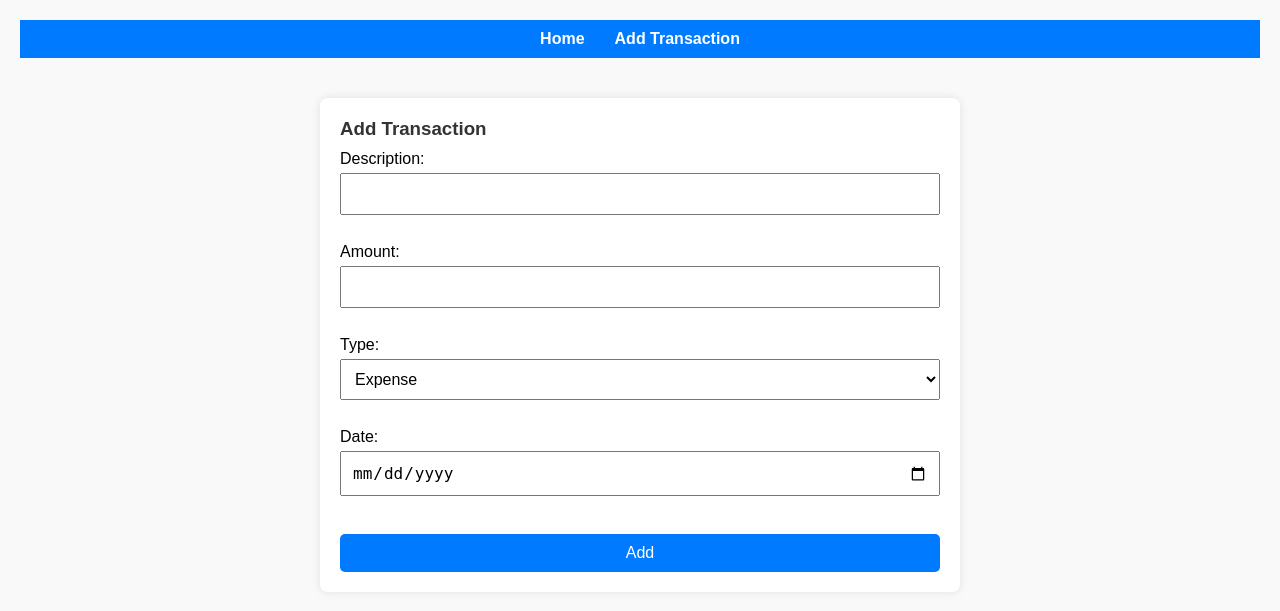
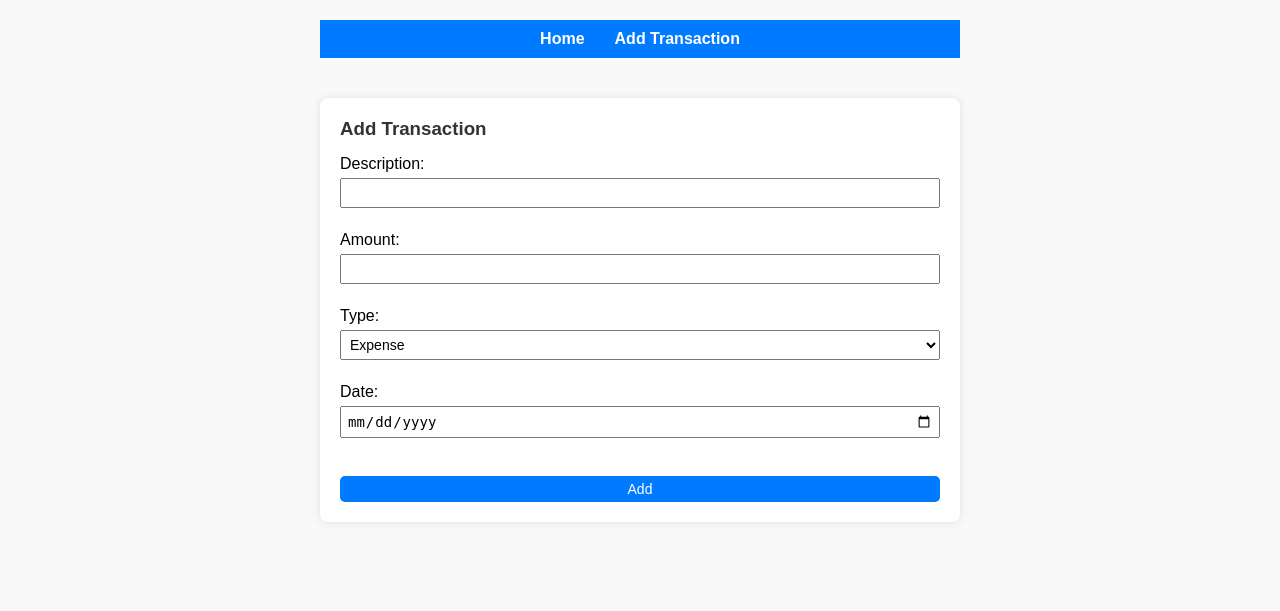
Before and after one commit to lucasnparreira/app_finance, a Flask app: page /add in a window 1280 px wide. Shown: the top 611 px of the page. Run offline with Flask 3, Linux system fonts and the light colour scheme.

Commit message:
fix: Adjusting css (table and form)

```diff
--- a/static/styles.css
+++ b/static/styles.css
@@ -16,6 +16,7 @@ body {
 
 h3 {
     color: #333;
+    padding-bottom: 10px;
 }
 
 form {
@@ -25,13 +26,13 @@ form {
 
 label {
     display: block;
-    margin-top: 10px;
+    margin-top: 5px;
 }
 
 input, select, button {
     margin-top: 5px;
-    padding: 10px;
-    font-size: 16px;
+    padding: 5px;
+    font-size: 14px;
 }
 
 button {
@@ -73,6 +74,7 @@ a:hover {
 
 nav {
     width: 100%;
+    max-width: 640px;
     background-color: #007bff;
     padding: 10px 0;
     display: flex;
@@ -118,7 +120,7 @@ nav a:hover {
     }
 
     input, select, button {
-        font-size: 14px;
+        font-size: 12px;
     }
 
     th, td {
```
